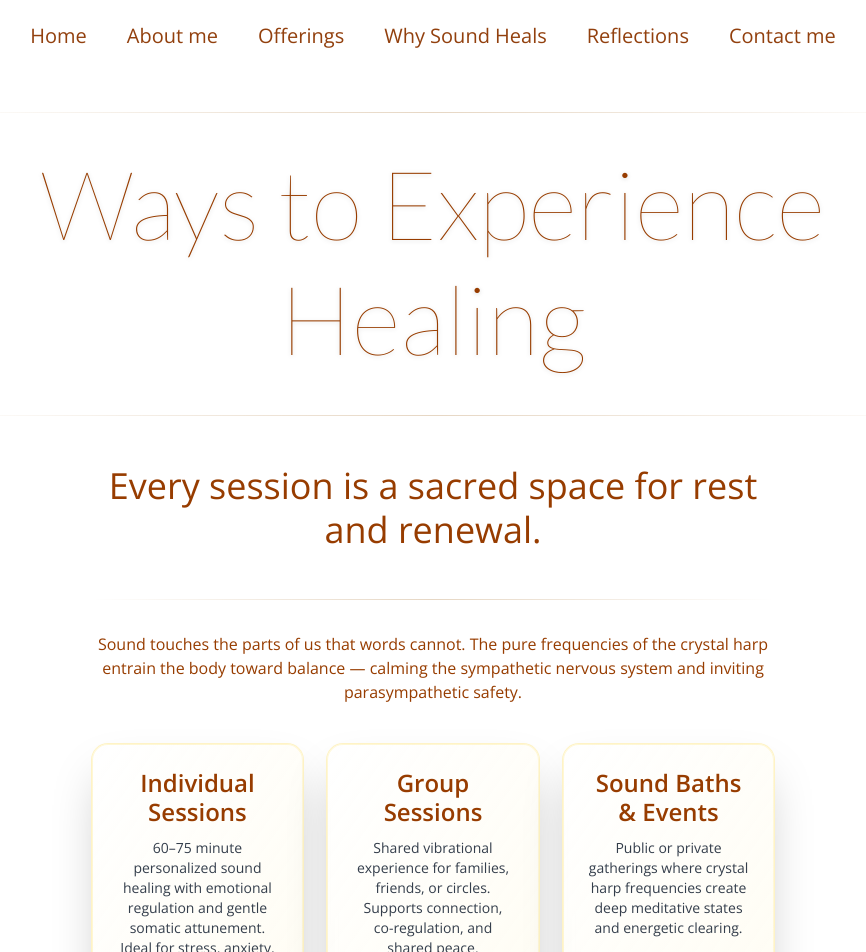
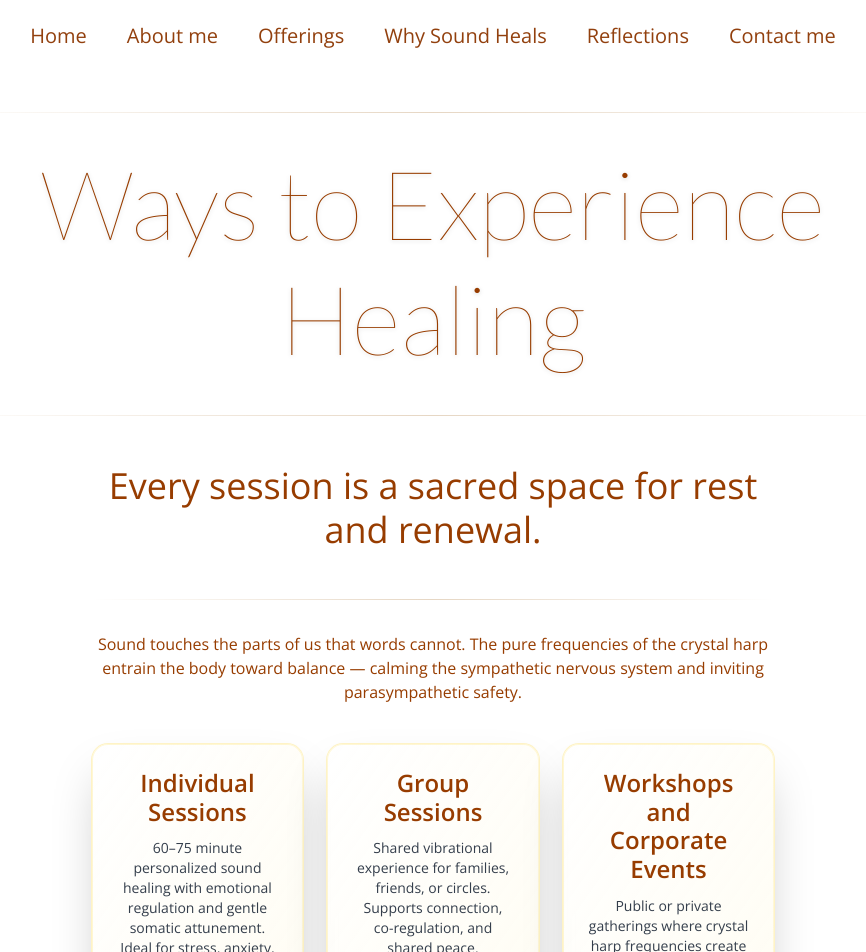
Before and after one commit to dedkola/harp-healing, a Next.js app: page /offerings in a window 1280 px wide. Shown: the top 952 px of the page, without its empty margins (207-1073 px from the left). Built offline with nearby package versions, Linux system fonts and the light colour scheme.

Commit message:
fix content

```diff
--- a/app/offerings/page.tsx
+++ b/app/offerings/page.tsx
@@ -49,7 +49,7 @@ export default function Services() {
 
             <article className="flex flex-col items-start gap-3 bg-gradient-to-br from-white/70 to-amber-50/60 backdrop-blur-sm border border-amber-200/30 rounded-2xl p-6 shadow-2xl ring-1 ring-amber-100 transition-shadow hover:shadow-[0_20px_40px_rgba(193,154,107,0.18)]">
               <h4 className="text-xl md:text-2xl text-amber-800 font-semibold">
-                Sound Baths & Events
+                Workshops and Corporate Events
               </h4>
               <p className="text-sm text-gray-800/90">
                 Public or private gatherings where crystal harp frequencies create deep meditative
```
